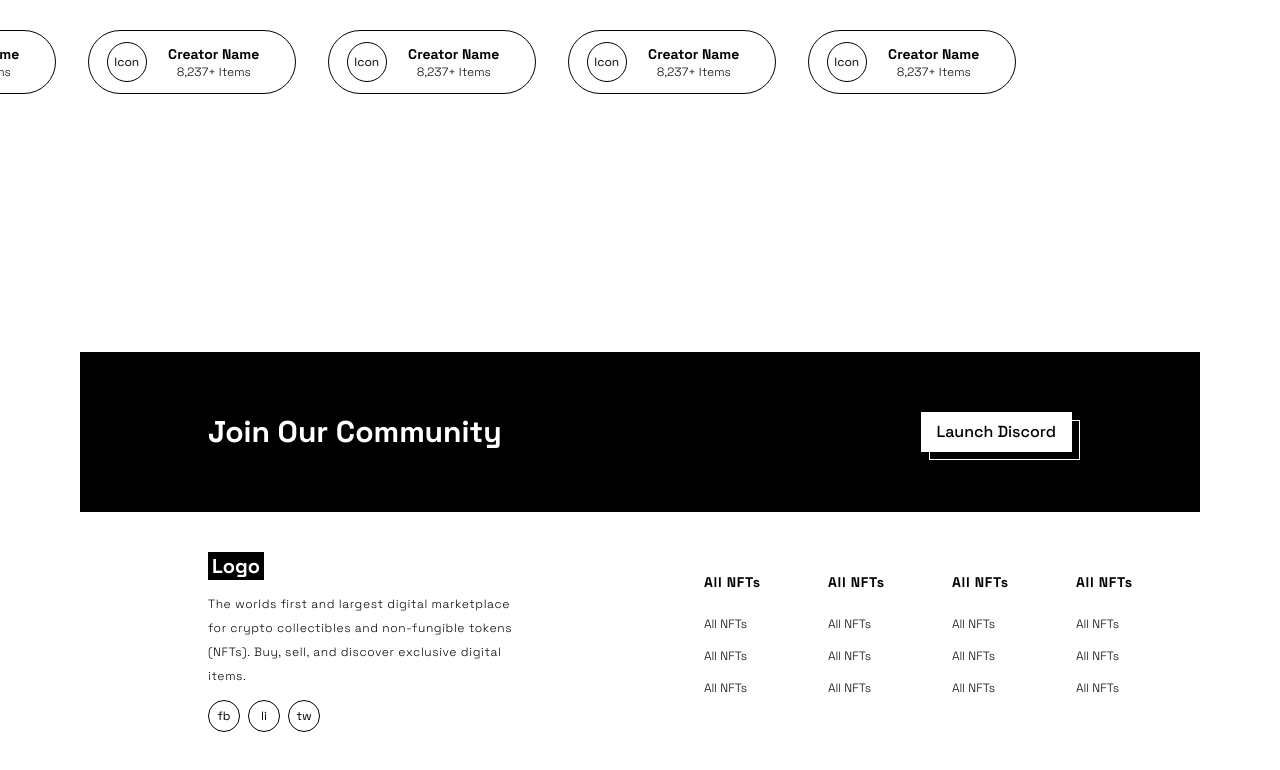
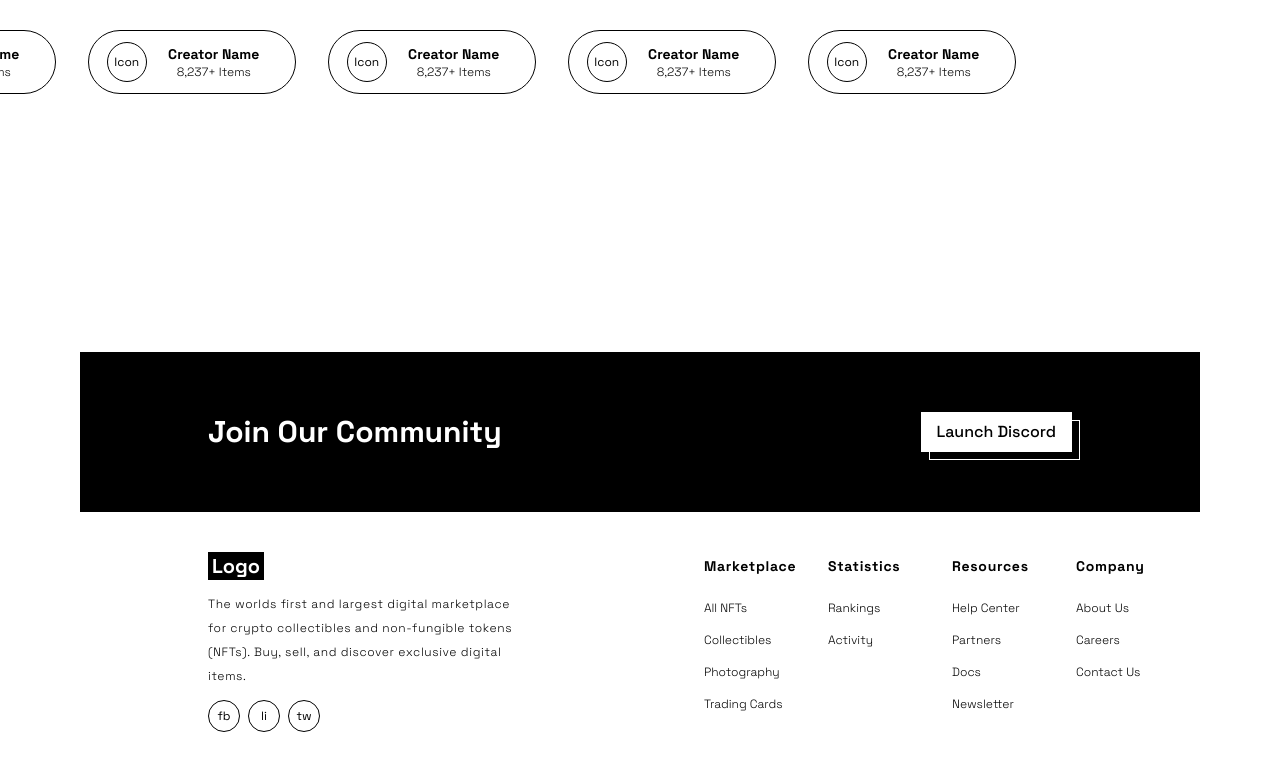
Before and after one commit to CharlesCarr/next-nft-landing-page, a Next.js app: page / in a window 1280 px wide. Shown: the part 2848-3618 px from the top of the page. Built offline with nearby package versions, Linux system fonts and the light colour scheme.

Commit message:
fix: update footer ui

```diff
--- a/components/Footer.tsx
+++ b/components/Footer.tsx
@@ -41,34 +41,35 @@ const Footer = () => {
         <div className="flex w-2/4 h-full">
           <div className="w-1/4">
             <ul className="m-0 p-0">
-              <li className="font-bold mb-6 text-sm tracking-wider">All NFTs</li>
+              <li className="font-bold mb-6 text-sm tracking-wider">Marketplace</li>
               <li className="font-light text-xs mb-4">All NFTs</li>
-              <li className="font-light text-xs mb-4">All NFTs</li>
-              <li className="font-light text-xs mb-4">All NFTs</li>
+              <li className="font-light text-xs mb-4">Collectibles</li>
+              <li className="font-light text-xs mb-4">Photography</li>
+              <li className="font-light text-xs mb-4">Trading Cards</li>
             </ul>
           </div>
           <div className="w-1/4">
             <ul className="m-0 p-0">
-              <li className="font-bold mb-6 text-sm tracking-wider">All NFTs</li>
-              <li className="font-light text-xs mb-4">All NFTs</li>
-              <li className="font-light text-xs mb-4">All NFTs</li>
-              <li className="font-light text-xs mb-4">All NFTs</li>
+              <li className="font-bold mb-6 text-sm tracking-wider">Statistics</li>
+              <li className="font-light text-xs mb-4">Rankings</li>
+              <li className="font-light text-xs mb-4">Activity</li>
             </ul>
           </div>
           <div className="w-1/4">
             <ul className="m-0 p-0">
-              <li className="font-bold mb-6 text-sm tracking-wider">All NFTs</li>
-              <li className="font-light text-xs mb-4">All NFTs</li>
-              <li className="font-light text-xs mb-4">All NFTs</li>
-              <li className="font-light text-xs mb-4">All NFTs</li>
+              <li className="font-bold mb-6 text-sm tracking-wider">Resources</li>
+              <li className="font-light text-xs mb-4">Help Center</li>
+              <li className="font-light text-xs mb-4">Partners</li>
+              <li className="font-light text-xs mb-4">Docs</li>
+              <li className="font-light text-xs mb-4">Newsletter</li>
             </ul>
           </div>
           <div className="w-1/4">
             <ul className="m-0 p-0">
-              <li className="font-bold mb-6 text-sm tracking-wider">All NFTs</li>
-              <li className="font-light text-xs mb-4">All NFTs</li>
-              <li className="font-light text-xs mb-4">All NFTs</li>
-              <li className="font-light text-xs mb-4">All NFTs</li>
+              <li className="font-bold mb-6 text-sm tracking-wider">Company</li>
+              <li className="font-light text-xs mb-4">About Us</li>
+              <li className="font-light text-xs mb-4">Careers</li>
+              <li className="font-light text-xs mb-4">Contact Us</li>
             </ul>
           </div>
         </div>
```
